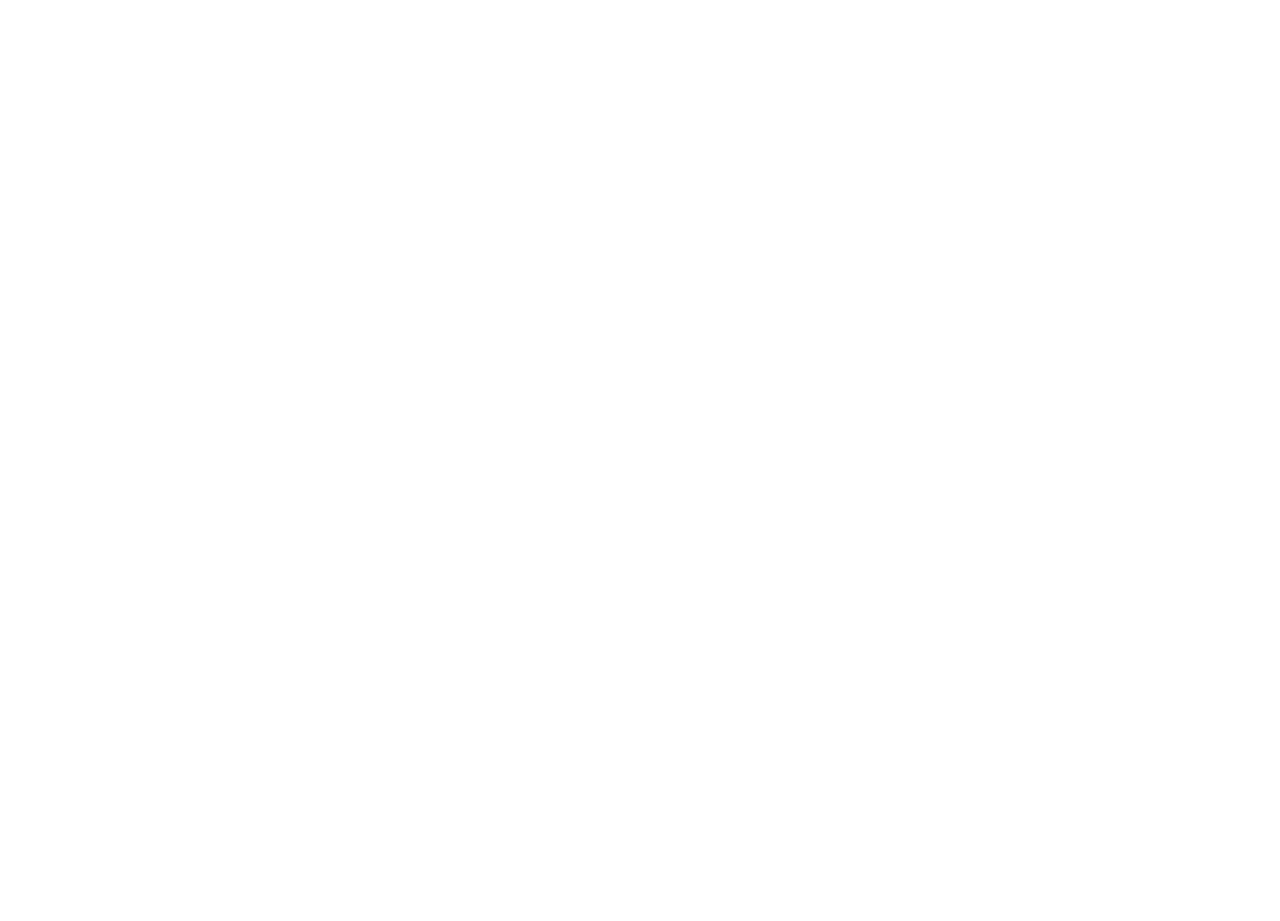
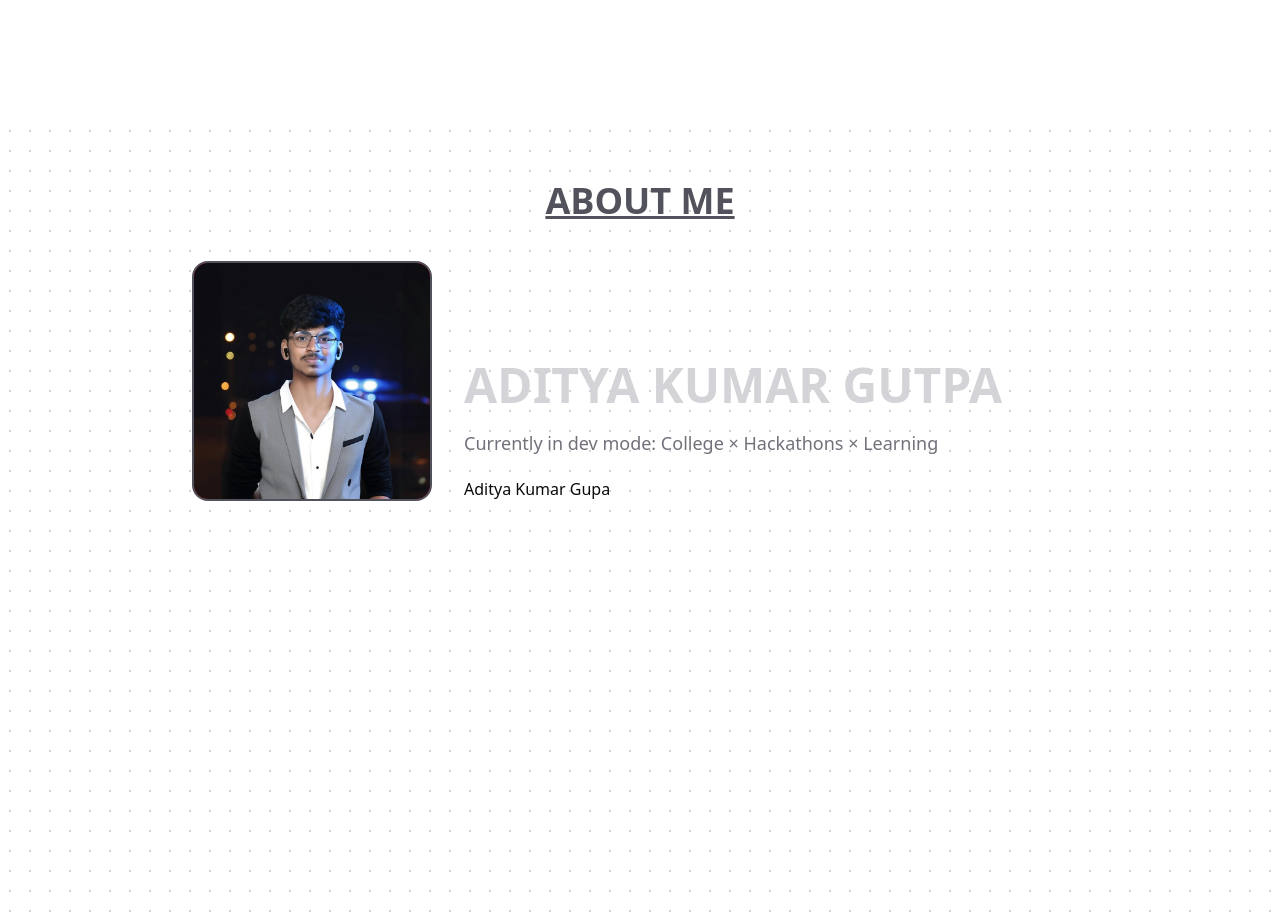
Before and after one commit to dev-aditya-lab/console-aditya, a Next.js app: page / in a window 1280 px wide. Shown: the part 680-1601 px from the top of the page. Before the commit the page ends 800 px from the top, so only its background shows below. Built offline with nearby package versions, Linux system fonts and the light colour scheme.

Commit message:
refactor: reorganize component imports and add AboutSection; remove old hero-section

```diff
--- a/app/page.tsx
+++ b/app/page.tsx
@@ -1,5 +1,6 @@
-import HeroSection from "@/components/hero-section";
+import HeroSection from "@/components/sections/hero-section";
 import { MainNavbar } from "@/components/MainNavbar";
+import { AboutSection } from "@/components/sections/AboutSection";
 
 
 export default function Home():React.ReactNode {
@@ -7,6 +8,7 @@ export default function Home():React.ReactNode {
     <>
     <MainNavbar/>
     <HeroSection/>
+    <AboutSection/>
     </>
   )
 }
--- a/components/MainNavbar.tsx
+++ b/components/MainNavbar.tsx
@@ -21,7 +21,7 @@ export function MainNavbar() {
 		},
 		{
 			name: "About",
-			link: "#pricing",
+			link: "#about",
 		},
 		{
 			name: "Contact",
--- /dev/null
+++ b/components/sections/AboutSection.tsx
@@ -0,0 +1,40 @@
+import { cn } from "@/lib/utils";
+import React from "react";
+import  Image  from 'next/image';
+
+export function AboutSection() {
+  return (
+    <div className="relative  h-[50rem] w-full   bg-white dark:bg-black">
+      <div
+        className={cn(
+          "absolute inset-0",
+          "[background-size:20px_20px]",
+          "[background-image:radial-gradient(#d4d4d4_1px,transparent_1px)]",
+          "dark:[background-image:radial-gradient(#404040_1px,transparent_1px)]",
+        )}
+      />
+      <div className="mx-auto w-full flex items-center justify-center">
+        <div id="about" className="md:w-4xl px-5 md:px-0 z-10 py-5">
+        <h1 className="text-center font-bold py-10 uppercase text-2xl text-zinc-600 underline underline-offset-2 md:text-4xl">About Me</h1>
+        <div className="flex md:flex-row flex-col gap-8">
+            <div className="bg-red-500 md:h-60 md:w-60 rounded-2xl border-2 border-zinc-600 overflow-hidden">
+
+                      <Image
+                        src="/logo.jpg"
+                        alt="logo"
+                        width={5000}
+                        height={5000}
+                        className="rounded-md w-full h-full object-cover"
+                      />
+            </div>
+            <div className="md:flex md:flex-col md:justify-end gap-5">
+                <h1 className="text-center md:text-left font-bold uppercase text-2xl text-zinc-300  md:text-5xl">Aditya Kumar Gutpa</h1>
+                <p className="text-center md:text-left text-zinc-500  text-sm md:text-lg">Currently in dev mode: College × Hackathons × Learning</p>
+                <h1>Aditya Kumar Gupa</h1>
+            </div>
+            </div>
+        </div>
+        </div>
+    </div>
+  );
+}
--- a/components/hero-section.tsx
+++ b/components/sections/hero-section.tsx
@@ -1,11 +1,12 @@
 "use client";
 
 import { motion } from "motion/react";
-import { HoverBorderGradient } from "./ui/hover-border-gradient";
+import { HoverBorderGradient } from "../ui/hover-border-gradient";
+import React from "react";
 
 export default function HeroSection() {
 	return (
-		<div className="relative w-screen  mx-auto my-10 flex max-w-7xl flex-col items-center justify-center">
+		<div className="relative min-h-[calc(100vh-55px)]   mx-auto flex max-w-7xl flex-col items-center justify-center">
 			<div className="px-4 py-10 md:py-20">
 
 				<h1 className="relative z-10 mx-auto max-w-4xl text-center   text-slate-700  dark:text-slate-300">
```
